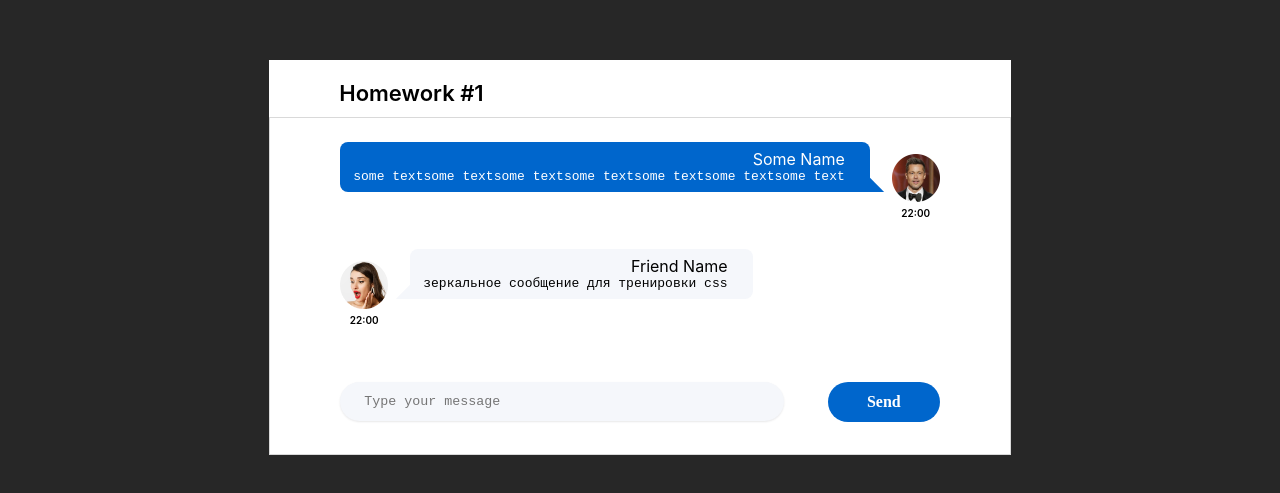
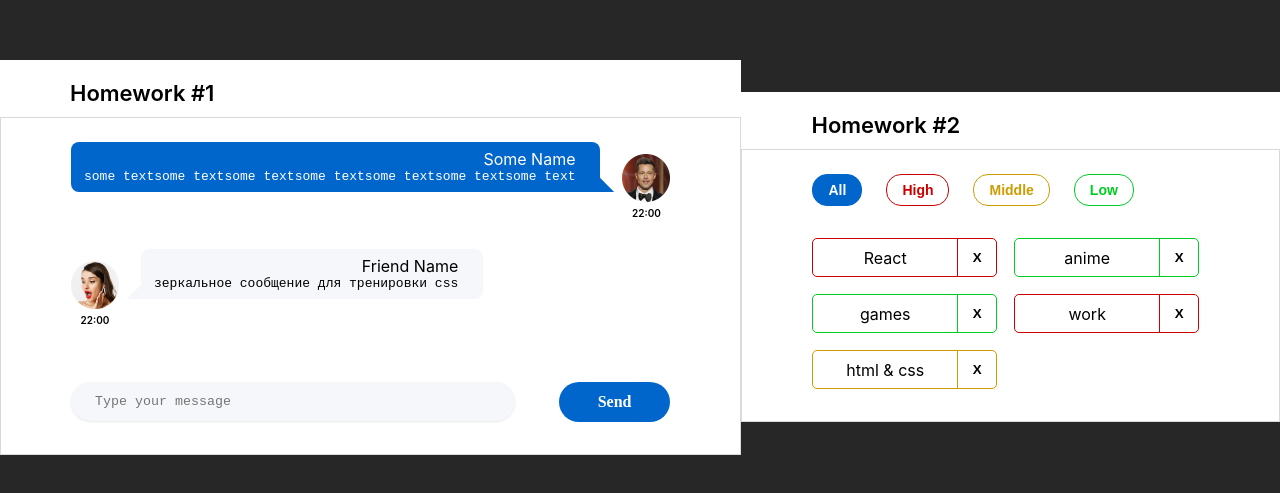
Before and after one commit to rukavyshnykov/incubator_second-homework, a React (Create React App) app: page / in a window 1280 px wide. Shown: the part 143-636 px from the top of the page. Built offline with nearby package versions, Linux system fonts and the light colour scheme.

Commit message:
homework done

```diff
--- a/src/s1-main/App.tsx
+++ b/src/s1-main/App.tsx
@@ -1,13 +1,14 @@
 import React from 'react'
 import s from './App.module.css'
 import HW1 from '../s2-homeworks/hw01/HW1'
+import HW2 from '../s2-homeworks/hw02/HW2'
 
 function App() {
     return (
         <div className={s.App}>
             <HW1/>
             {/*раскомментировать по ходу выполнения*/}
-            {/*<HW2/>*/}
+            <HW2/>
             {/*<HW3/>*/}
             {/*<HW4/>*/}
 
--- a/src/s2-homeworks/hw02/HW2.tsx
+++ b/src/s2-homeworks/hw02/HW2.tsx
@@ -17,16 +17,16 @@
 * */
 
 // types
-export type AffairPriorityType = any // need to fix any
+export type AffairPriorityType = 'high' | 'low' | 'middle' // need to fix any
 export type AffairType = {
-    _id: any // need to fix any
-    name: any // need to fix any
+    _id: number // need to fix any
+    name: string // need to fix any
     priority: AffairPriorityType
 }
 export type FilterType = 'all' | AffairPriorityType
 
 // constants
-const defaultAffairs: any = [ // need to fix any
+const defaultAffairs: AffairType[] = [ // need to fix any
     {_id: 1, name: 'React', priority: 'high'}, // студенты могут изменить содержимое name и количество элементов в массиве, ...priority не менять!
     {_id: 2, name: 'anime', priority: 'low'},
     {_id: 3, name: 'games', priority: 'low'},
@@ -35,23 +35,23 @@
 ]
 
 // pure helper functions
-export const filterAffairs = (affairs: any, filter: any): any => { // need to fix any
+export const filterAffairs = (affairs: AffairType[], filter: FilterType): AffairType[] => { // need to fix any
 
 
-    return affairs // need to fix
+    return filter === 'all' ? affairs : affairs.filter(el => el.priority === filter) // need to fix
 }
-export const deleteAffair = (affairs: any, _id: any): any => { // need to fix any
+export const deleteAffair = (affairs: AffairType[], _id: number): AffairType[] => { // need to fix any
 
-    return affairs // need to fix
+    return affairs.filter(el => el._id !== _id) // need to fix
 }
 
 function HW2() {
-    const [affairs, setAffairs] = useState<any>(defaultAffairs) // need to fix any
+    const [affairs, setAffairs] = useState<AffairType[]>(defaultAffairs) // need to fix any
     const [filter, setFilter] = useState<FilterType>('all')
 
     const filteredAffairs = filterAffairs(affairs, filter)
-    const deleteAffairCallback = (_id: any) => { // need to fix any
-        // need to fix
+    const deleteAffairCallback = (_id: number) => { // need to fix any
+        setAffairs(deleteAffair(affairs, _id))
     }
 
     return (
--- a/src/s2-homeworks/hw02/affairs/Affairs.tsx
+++ b/src/s2-homeworks/hw02/affairs/Affairs.tsx
@@ -4,24 +4,24 @@
 import s from './Affairs.module.css'
 
 type AffairsPropsType = {
-    data: any // need to fix any
-    setFilter: any
-    deleteAffairCallback: any
+    data: AffairType[] // need to fix any
+    setFilter: (filter: FilterType) => void
+    deleteAffairCallback: (_id: number) => void
     filter: FilterType
 }
 
 function Affairs(props: AffairsPropsType) {
     const setAll = () => {
-        // need to fix
+        props.setFilter('all')
     }
     const setHigh = () => {
-        // need to fix
+        props.setFilter('high')
     }
     const setMiddle = () => {
-        // need to fix
+        props.setFilter('middle')
     }
     const setLow = () => {
-        // need to fix
+        props.setFilter('low')
     }
 
     const cnAll = s.button + ' ' + s.all + (props.filter === 'all' ? ' ' + s.active : '')
--- a/src/s2-homeworks/hw02/affairs/affair/Affair.tsx
+++ b/src/s2-homeworks/hw02/affairs/affair/Affair.tsx
@@ -6,12 +6,13 @@
 type AffairPropsType = {
     // key не нужно типизировать
     affair: AffairType
-    deleteAffairCallback: any // need to fix any
+    deleteAffairCallback: (_id: number) => void // need to fix any
 }
 
 function Affair(props: AffairPropsType) {
-    const deleteCallback = () => {
-        // need to fix
+    const deleteCallback = (_id: number) => {
+        console.log('lol')
+        props.deleteAffairCallback(_id)
     }
 
     const nameClass = s.name + ' ' + s2[props.affair.priority]
@@ -25,7 +26,7 @@
         >
             <div id={'hw2-name-' + props.affair._id} className={nameClass}>
                 {/*создаёт студент*/}
-
+                    {props.affair.name}
                 {/**/}
             </div>
             <div id={'hw2-priority-' + props.affair._id} hidden>
@@ -35,12 +36,9 @@
             <button
                 id={'hw2-button-delete-' + props.affair._id}
                 className={buttonClass}
-                // need to fix
-
+                onClick={() => deleteCallback(props.affair._id)}
             >
-                {/*текст кнопки могут изменить студенты*/}
                 X
-                {/**/}
             </button>
         </div>
     )
```
